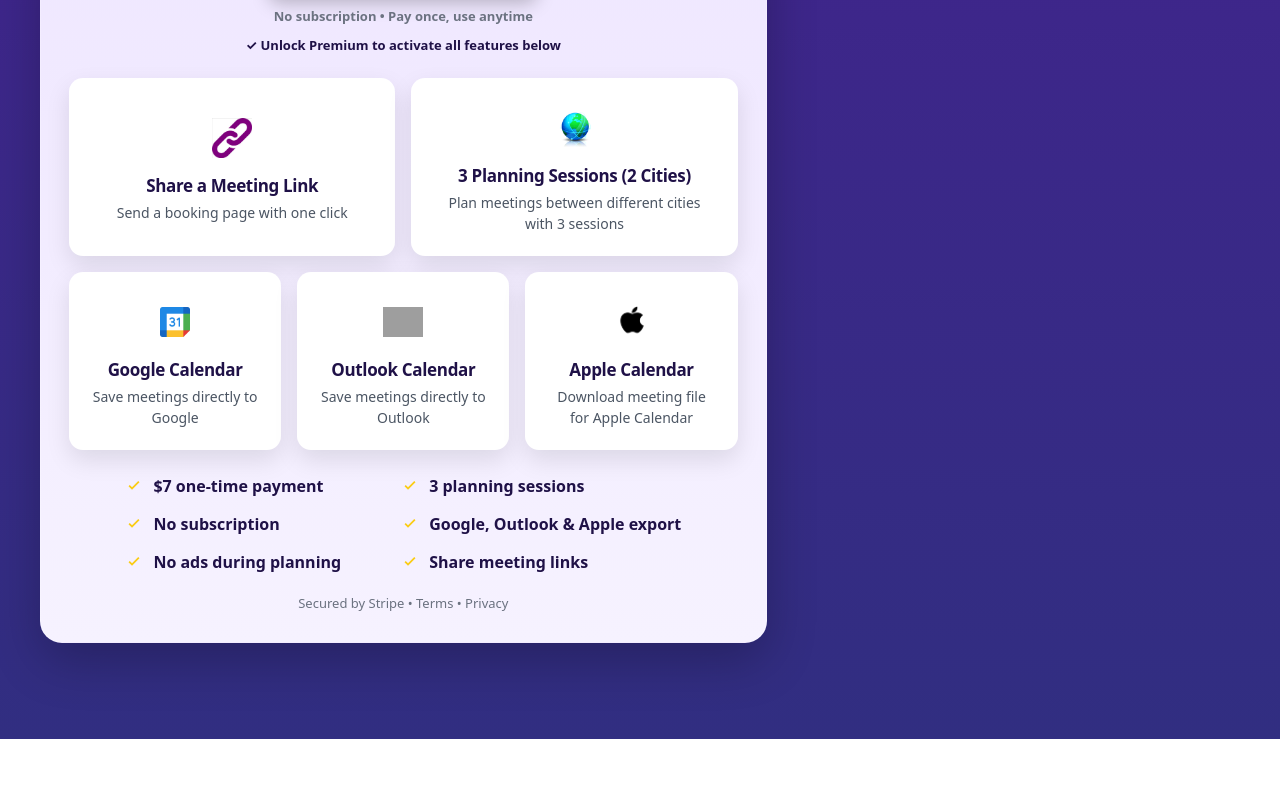
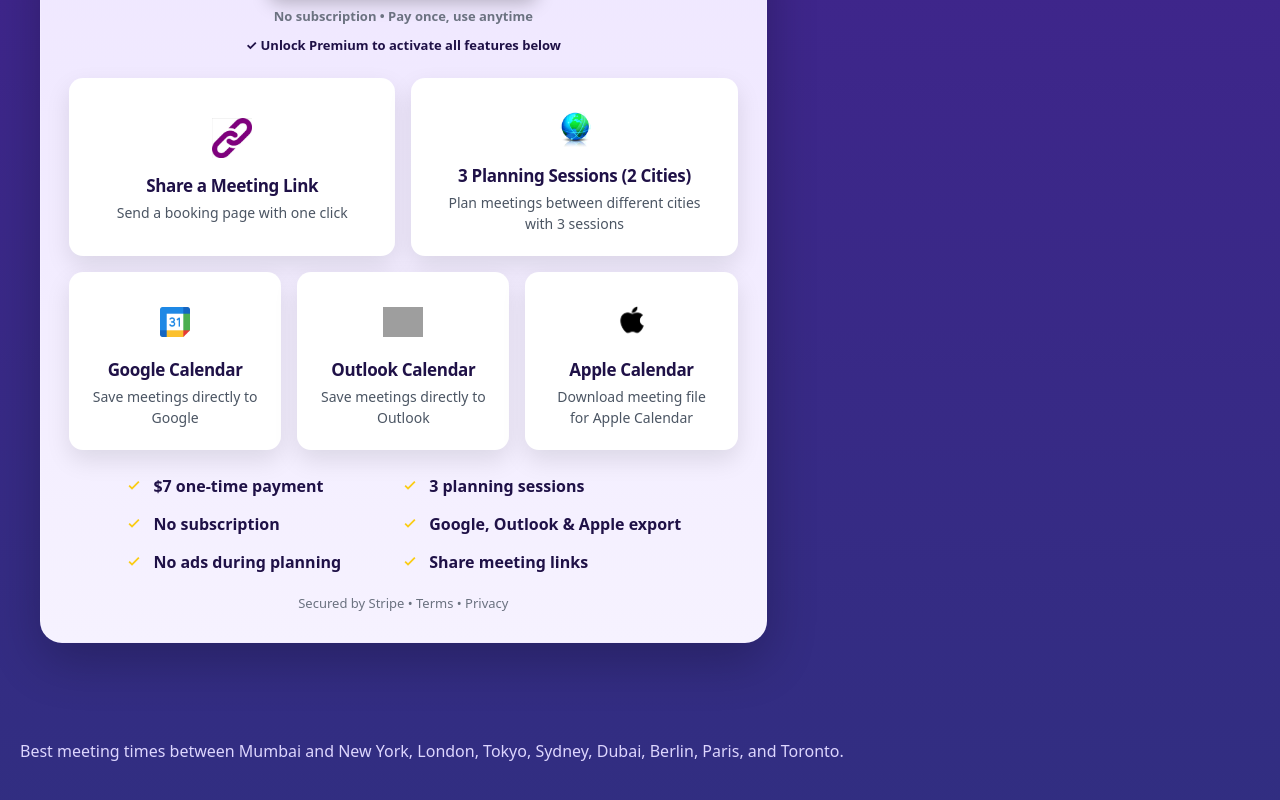
Before and after one commit to techtalk1282/Best-Meeting-Time, a Next.js app: page /best-meeting-time-mumbai in a window 1280 px wide. Shown: the part 879-1679 px from the top of the page. Before the commit the page ends 1618 px from the top, so only its background shows below. Built offline with nearby package versions, Linux system fonts and the light colour scheme; grey boxes are pictures that could not be loaded.

Commit message:
feat(seo): add keyword expansion block to Mumbai page for ranking boost

```diff
--- a/app/best-meeting-time-mumbai/page.tsx
+++ b/app/best-meeting-time-mumbai/page.tsx
@@ -106,6 +106,16 @@ export default function MumbaiMeetingPage() {
             ))}
           </div>
         </div>
+        {/* SEO BOOST */}
+<p
+  style={{
+    marginTop: "40px",
+    color: "#ddd6fe",
+    lineHeight: "1.6",
+  }}
+>
+  Best meeting times between Mumbai and New York, London, Tokyo, Sydney, Dubai, Berlin, Paris, and Toronto.
+</p>
       </main>
     </div>
   );
```
